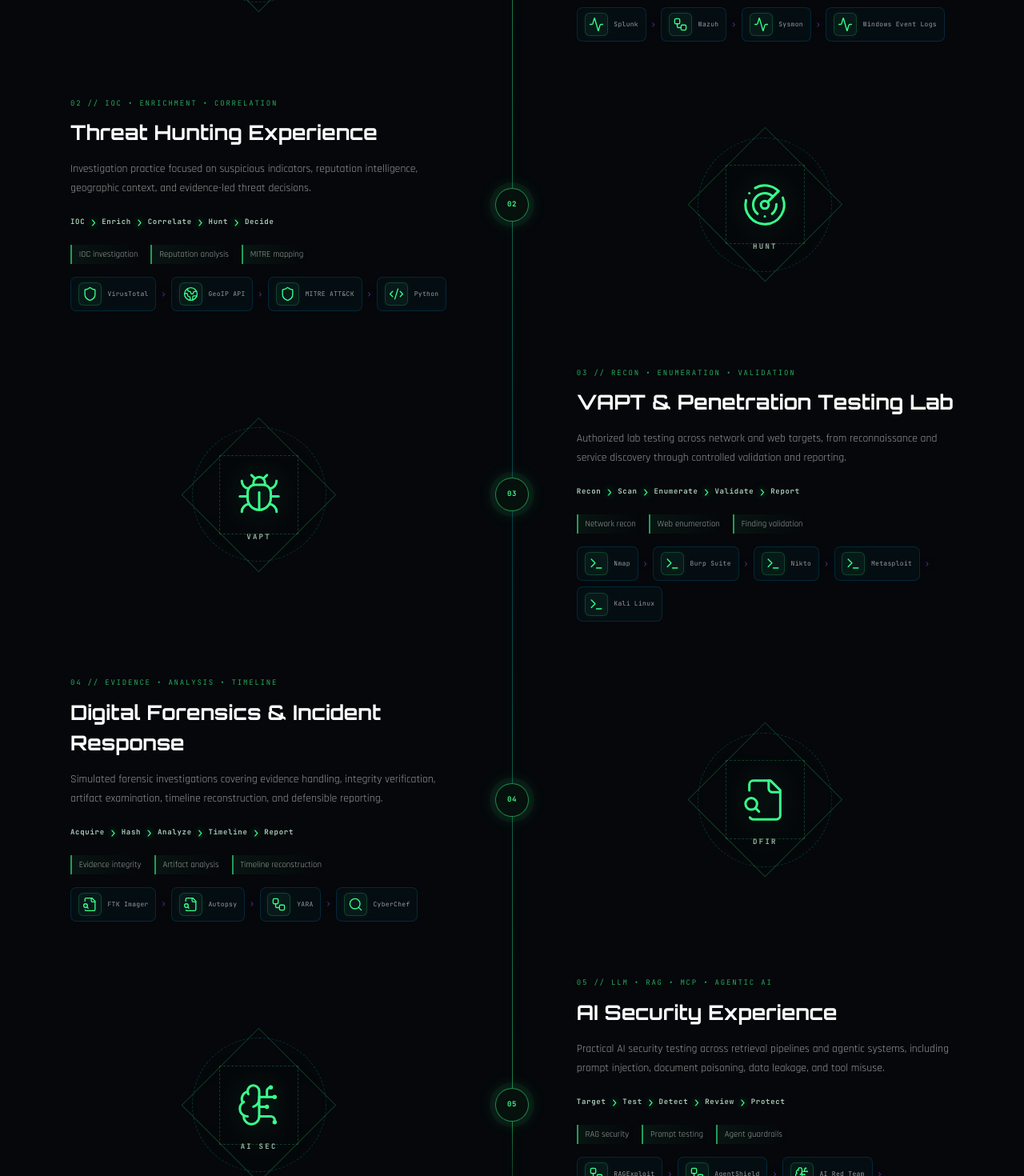
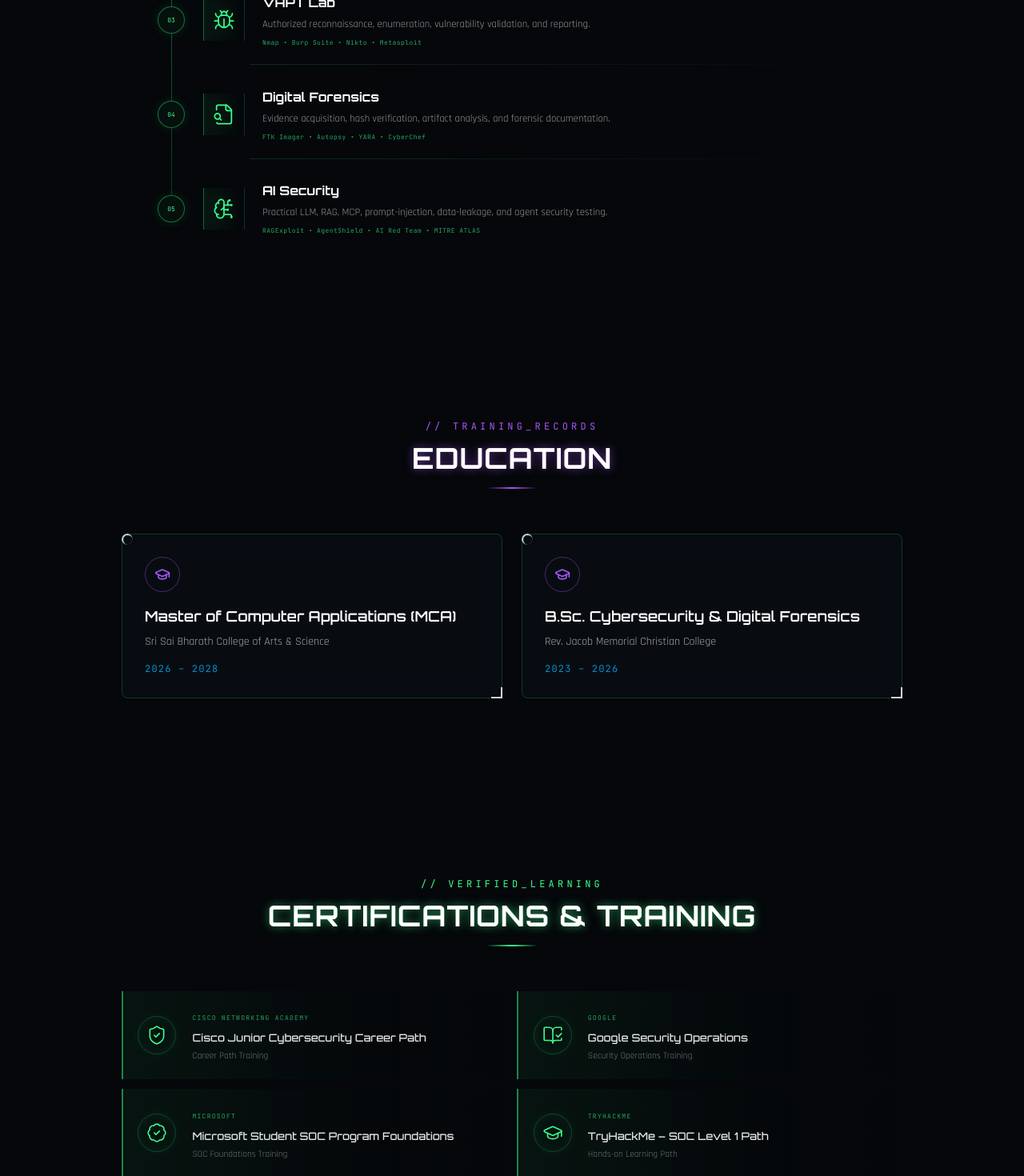
Before and after one commit to vasanth-void-0x/VASANTH-portfolio, a Next.js app: page / in a window 1280 px wide. Shown: the part 6200-7670 px from the top of the page at 80% size. Built offline with nearby package versions, Linux system fonts and the light colour scheme.

Commit message:
Compact experience and update resume training

```diff
--- a/app/globals.css
+++ b/app/globals.css
@@ -975,6 +975,140 @@ body {
   .experience-description { font-size: .8rem; }
 }
 
+.experience-compact-list {
+  position: relative;
+  display: grid;
+  gap: .35rem;
+  max-width: 900px;
+  margin: 0 auto;
+}
+.experience-compact-list::before {
+  content: "";
+  position: absolute;
+  top: 2rem;
+  bottom: 2rem;
+  left: 24px;
+  width: 1px;
+  background: linear-gradient(180deg,transparent,rgba(57,255,140,.45) 8%,rgba(57,255,140,.18) 92%,transparent);
+}
+.experience-compact-row {
+  position: relative;
+  display: grid;
+  grid-template-columns: 48px 58px minmax(0,1fr);
+  align-items: center;
+  gap: 1rem;
+  min-height: 112px;
+  padding: 1rem 0;
+}
+.experience-compact-row:not(:last-child)::after {
+  content: "";
+  position: absolute;
+  right: 0;
+  bottom: 0;
+  left: 122px;
+  height: 1px;
+  background: linear-gradient(90deg,rgba(57,255,140,.15),transparent);
+}
+.experience-compact-index {
+  position: relative;
+  z-index: 2;
+  display: grid;
+  place-items: center;
+  width: 34px;
+  height: 34px;
+  margin: auto;
+  border: 1px solid rgba(57,255,140,.4);
+  border-radius: 50%;
+  background: #06100c;
+  font-family: var(--font-jetbrains), monospace;
+  font-size: 8px;
+  color: #39ff8c;
+  box-shadow: 0 0 14px rgba(57,255,140,.12);
+}
+.experience-compact-icon {
+  display: grid;
+  place-items: center;
+  width: 52px;
+  height: 52px;
+  color: #39ff8c;
+  border-left: 1px solid rgba(57,255,140,.38);
+  border-right: 1px solid rgba(0,223,255,.16);
+  background: linear-gradient(90deg,rgba(57,255,140,.055),transparent);
+  filter: drop-shadow(0 0 8px rgba(57,255,140,.15));
+}
+.experience-compact-copy h3 {
+  font-family: var(--font-orbitron), sans-serif;
+  font-size: .98rem;
+  font-weight: 650;
+  color: #fff;
+}
+.experience-compact-copy p {
+  margin-top: .35rem;
+  font-size: .8rem;
+  line-height: 1.5;
+  color: rgba(255,255,255,.58);
+}
+.experience-compact-copy span {
+  display: block;
+  margin-top: .42rem;
+  font-family: var(--font-jetbrains), monospace;
+  font-size: 8px;
+  letter-spacing: .055em;
+  color: rgba(57,255,140,.64);
+}
+.cert-training-grid {
+  display: grid;
+  grid-template-columns: repeat(2,minmax(0,1fr));
+  gap: .8rem;
+}
+.cert-training-item {
+  display: grid;
+  grid-template-columns: 52px minmax(0,1fr);
+  align-items: center;
+  gap: 1rem;
+  min-height: 110px;
+  border-left: 2px solid rgba(57,255,140,.5);
+  background: linear-gradient(90deg,rgba(57,255,140,.055),rgba(4,10,12,.26) 65%,transparent);
+  padding: 1rem 1.15rem;
+}
+.cert-training-icon {
+  display: grid;
+  place-items: center;
+  width: 48px;
+  height: 48px;
+  border: 1px solid rgba(57,255,140,.22);
+  border-radius: 50%;
+  color: #39ff8c;
+  box-shadow: inset 0 0 16px rgba(57,255,140,.055),0 0 14px rgba(57,255,140,.06);
+}
+.cert-training-item span {
+  font-family: var(--font-jetbrains), monospace;
+  font-size: 8px;
+  letter-spacing: .16em;
+  text-transform: uppercase;
+  color: rgba(57,255,140,.62);
+}
+.cert-training-item h3 {
+  margin-top: .3rem;
+  font-family: var(--font-orbitron), sans-serif;
+  font-size: .82rem;
+  line-height: 1.4;
+  color: rgba(255,255,255,.9);
+}
+.cert-training-item p {
+  margin-top: .28rem;
+  font-size: .72rem;
+  color: rgba(255,255,255,.42);
+}
+@media (max-width: 700px) {
+  .experience-compact-row { grid-template-columns: 38px 44px minmax(0,1fr); gap: .7rem; }
+  .experience-compact-list::before { left: 19px; }
+  .experience-compact-icon { width: 42px; height: 46px; }
+  .experience-compact-row:not(:last-child)::after { left: 96px; }
+  .experience-compact-copy h3 { font-size: .86rem; }
+  .cert-training-grid { grid-template-columns: 1fr; }
+}
+
 .toolchain-map {
   display: flex;
   align-items: stretch;
--- a/components/Certifications.tsx
+++ b/components/Certifications.tsx
@@ -1,33 +1,39 @@
 "use client";
 
 import { motion } from "framer-motion";
-import { BadgeCheck } from "lucide-react";
+import { BadgeCheck, BookOpenCheck, GraduationCap, ShieldCheck } from "lucide-react";
 import SectionHeading from "./SectionHeading";
 import { certifications } from "@/lib/data";
 
 export default function Certifications() {
+  const icons = [ShieldCheck, BookOpenCheck, BadgeCheck, GraduationCap];
+
   return (
     <section id="certifications" className="relative overflow-hidden">
       <div className="relative z-10 mx-auto max-w-5xl px-6 py-28">
-      <SectionHeading eyebrow="// CLEARANCE_BADGES" title="Certifications" accent="neon" />
+      <SectionHeading eyebrow="// VERIFIED_LEARNING" title="Certifications & Training" accent="neon" />
 
-      <div className="grid gap-6 sm:grid-cols-2 lg:grid-cols-3">
-        {certifications.map((cert, i) => (
-          <motion.div
-            key={cert.name}
-            initial={{ opacity: 0, y: 24 }}
-            whileInView={{ opacity: 1, y: 0 }}
-            viewport={{ once: true, margin: "-60px" }}
-            transition={{ duration: 0.5, delay: i * 0.1 }}
-            className="glass-card hud-corners flex flex-col items-center rounded-lg p-7 text-center"
-          >
-            <BadgeCheck className="mb-4 text-neon" size={32} />
-            <h3 className="font-display text-sm font-semibold text-white">{cert.name}</h3>
-            <span className="mt-3 rounded-full border border-neon/40 bg-neon/5 px-3 py-1 font-mono text-[10px] uppercase tracking-widest text-neon">
-              {cert.status}
-            </span>
-          </motion.div>
-        ))}
+      <div className="cert-training-grid">
+        {certifications.map((cert, i) => {
+          const Icon = icons[i] ?? BadgeCheck;
+          return (
+            <motion.article
+              key={cert.name}
+              initial={{ opacity: 0, y: 16 }}
+              whileInView={{ opacity: 1, y: 0 }}
+              viewport={{ once: true, margin: "-50px" }}
+              transition={{ duration: 0.4, delay: i * 0.06 }}
+              className="cert-training-item"
+            >
+              <div className="cert-training-icon"><Icon size={26} strokeWidth={1.5} /></div>
+              <div>
+                <span>{cert.provider}</span>
+                <h3>{cert.name}</h3>
+                <p>{cert.type}</p>
+              </div>
+            </motion.article>
+          );
+        })}
       </div>
       </div>
     </section>
--- a/components/Experience.tsx
+++ b/components/Experience.tsx
@@ -3,117 +3,66 @@
 import { motion } from "framer-motion";
 import { Activity, BrainCircuit, Bug, FileSearch, Radar } from "lucide-react";
 import SectionHeading from "./SectionHeading";
-import ToolchainMap from "./ToolchainMap";
 
 const experiences = [
   {
-    title: "SOC Operations Experience",
-    subtitle: "MONITORING • TRIAGE • ESCALATION",
-    description: "Hands-on SOC practice using security telemetry to validate alerts, correlate events, investigate suspicious activity, and prepare analyst-ready escalations.",
-    workflow: ["Logs", "SIEM", "Alert", "Investigate", "Escalate"],
-    evidence: ["SIEM monitoring", "Log correlation", "Incident triage"],
-    tools: ["Splunk", "Wazuh", "Sysmon", "Windows Event Logs"],
+    title: "SOC Operations",
+    description: "SIEM monitoring, alert triage, log correlation, investigation, and escalation practice.",
+    tools: "Splunk • Wazuh • Sysmon • Windows Event Logs",
     icon: Activity,
-    code: "SOC",
   },
   {
-    title: "Threat Hunting Experience",
-    subtitle: "IOC • ENRICHMENT • CORRELATION",
-    description: "Investigation practice focused on suspicious indicators, reputation intelligence, geographic context, and evidence-led threat decisions.",
-    workflow: ["IOC", "Enrich", "Correlate", "Hunt", "Decide"],
-    evidence: ["IOC investigation", "Reputation analysis", "MITRE mapping"],
-    tools: ["VirusTotal", "GeoIP API", "MITRE ATT&CK", "Python"],
+    title: "Threat Hunting",
+    description: "IOC enrichment, reputation analysis, threat correlation, and MITRE ATT&CK mapping.",
+    tools: "VirusTotal • GeoIP • MITRE ATT&CK • Python",
     icon: Radar,
-    code: "HUNT",
   },
   {
-    title: "VAPT & Penetration Testing Lab",
-    subtitle: "RECON • ENUMERATION • VALIDATION",
-    description: "Authorized lab testing across network and web targets, from reconnaissance and service discovery through controlled validation and reporting.",
-    workflow: ["Recon", "Scan", "Enumerate", "Validate", "Report"],
-    evidence: ["Network recon", "Web enumeration", "Finding validation"],
-    tools: ["Nmap", "Burp Suite", "Nikto", "Metasploit", "Kali Linux"],
+    title: "VAPT Lab",
+    description: "Authorized reconnaissance, enumeration, vulnerability validation, and reporting.",
+    tools: "Nmap • Burp Suite • Nikto • Metasploit",
     icon: Bug,
-    code: "VAPT",
   },
   {
-    title: "Digital Forensics & Incident Response",
-    subtitle: "EVIDENCE • ANALYSIS • TIMELINE",
-    description: "Simulated forensic investigations covering evidence handling, integrity verification, artifact examination, timeline reconstruction, and defensible reporting.",
-    workflow: ["Acquire", "Hash", "Analyze", "Timeline", "Report"],
-    evidence: ["Evidence integrity", "Artifact analysis", "Timeline reconstruction"],
-    tools: ["FTK Imager", "Autopsy", "YARA", "CyberChef"],
+    title: "Digital Forensics",
+    description: "Evidence acquisition, hash verification, artifact analysis, and forensic documentation.",
+    tools: "FTK Imager • Autopsy • YARA • CyberChef",
     icon: FileSearch,
-    code: "DFIR",
   },
   {
-    title: "AI Security Experience",
-    subtitle: "LLM • RAG • MCP • AGENTIC AI",
-    description: "Practical AI security testing across retrieval pipelines and agentic systems, including prompt injection, document poisoning, data leakage, and tool misuse.",
-    workflow: ["Target", "Test", "Detect", "Review", "Protect"],
-    evidence: ["RAG security", "Prompt testing", "Agent guardrails"],
-    tools: ["RAGExploit", "AgentShield", "AI Red Team", "MITRE ATLAS"],
+    title: "AI Security",
+    description: "Practical LLM, RAG, MCP, prompt-injection, data-leakage, and agent security testing.",
+    tools: "RAGExploit • AgentShield • AI Red Team • MITRE ATLAS",
     icon: BrainCircuit,
-    code: "AI SEC",
   },
 ];
 
 export default function Experience() {
   return (
     <section id="experience" className="relative overflow-hidden">
-      <div className="relative z-10 mx-auto max-w-6xl px-6 py-28">
-        <SectionHeading eyebrow="// SECURITY_OPERATIONS_RECORD" title="Hands-on Security Experience" accent="volt" />
+      <div className="relative z-10 mx-auto max-w-5xl px-6 py-24">
+        <SectionHeading eyebrow="// PRACTICAL_EXPOSURE" title="Hands-on Experience" accent="volt" />
 
-        <div className="experience-timeline">
+        <div className="experience-compact-list">
           {experiences.map((item, index) => {
             const Icon = item.icon;
-            const visualFirst = index % 2 === 0;
-            const visual = (
-              <motion.div
-                initial={{ opacity: 0, scale: 0.86 }}
-                whileInView={{ opacity: 1, scale: 1 }}
-                viewport={{ once: true, margin: "-80px" }}
-                transition={{ duration: 0.5 }}
-                className="experience-visual"
-                aria-hidden="true"
+            return (
+              <motion.article
+                key={item.title}
+                initial={{ opacity: 0, x: -18 }}
+                whileInView={{ opacity: 1, x: 0 }}
+                viewport={{ once: true, margin: "-50px" }}
+                transition={{ duration: 0.35, delay: index * 0.04 }}
+                className="experience-compact-row"
               >
-                <span className="experience-visual-ring" />
-                <Icon size={58} strokeWidth={1.25} />
-                <strong>{item.code}</strong>
-              </motion.div>
-            );
-            const content = (
-              <motion.div
-                initial={{ opacity: 0, x: visualFirst ? 24 : -24 }}
-                whileInView={{ opacity: 1, x: 0 }}
-                viewport={{ once: true, margin: "-80px" }}
-                transition={{ duration: 0.5 }}
-                className="experience-content"
-              >
-                <p className="experience-kicker">0{index + 1} // {item.subtitle}</p>
-                <h3>{item.title}</h3>
-                <p className="experience-description">{item.description}</p>
-                <div className="experience-workflow" aria-label={`${item.title} workflow`}>
-                  {item.workflow.map((step, stepIndex) => (
-                    <span key={step}>
-                      <b>{step}</b>
-                      {stepIndex < item.workflow.length - 1 && <i aria-hidden="true">›</i>}
-                    </span>
-                  ))}
+                <div className="experience-compact-index">0{index + 1}</div>
+                <div className="experience-compact-icon"><Icon size={28} strokeWidth={1.5} /></div>
+                <div className="experience-compact-copy">
+                  <h3>{item.title}</h3>
+                  <p>{item.description}</p>
+                  <span>{item.tools}</span>
                 </div>
-                <div className="experience-evidence">
-                  {item.evidence.map((point) => <span key={point}>{point}</span>)}
-                </div>
-                <ToolchainMap tools={item.tools} />
-              </motion.div>
-            );
-
-            return (
-              <article className="experience-row" key={item.title}>
-                <div className="experience-side experience-side-left">{visualFirst ? visual : content}</div>
-                <div className="experience-axis" aria-hidden="true"><span>{String(index + 1).padStart(2, "0")}</span></div>
-                <div className="experience-side experience-side-right">{visualFirst ? content : visual}</div>
-              </article>
+              </motion.article>
             );
           })}
         </div>
--- a/lib/data.ts
+++ b/lib/data.ts
@@ -329,15 +329,23 @@ export const education = [
 
 export const certifications = [
   {
-    name: "TryHackMe – SOC Level 1 Path",
-    status: "In Progress",
+    name: "Cisco Junior Cybersecurity Career Path",
+    provider: "Cisco Networking Academy",
+    type: "Career Path Training",
   },
   {
-    name: "TryHackMe – Jr. Penetration Tester Path",
-    status: "In Progress",
+    name: "Google Security Operations",
+    provider: "Google",
+    type: "Security Operations Training",
   },
   {
     name: "Microsoft Student SOC Program Foundations",
-    status: "Completed",
+    provider: "Microsoft",
+    type: "SOC Foundations Training",
+  },
+  {
+    name: "TryHackMe – SOC Level 1 Path",
+    provider: "TryHackMe",
+    type: "Hands-on Learning Path",
   },
 ];
```
